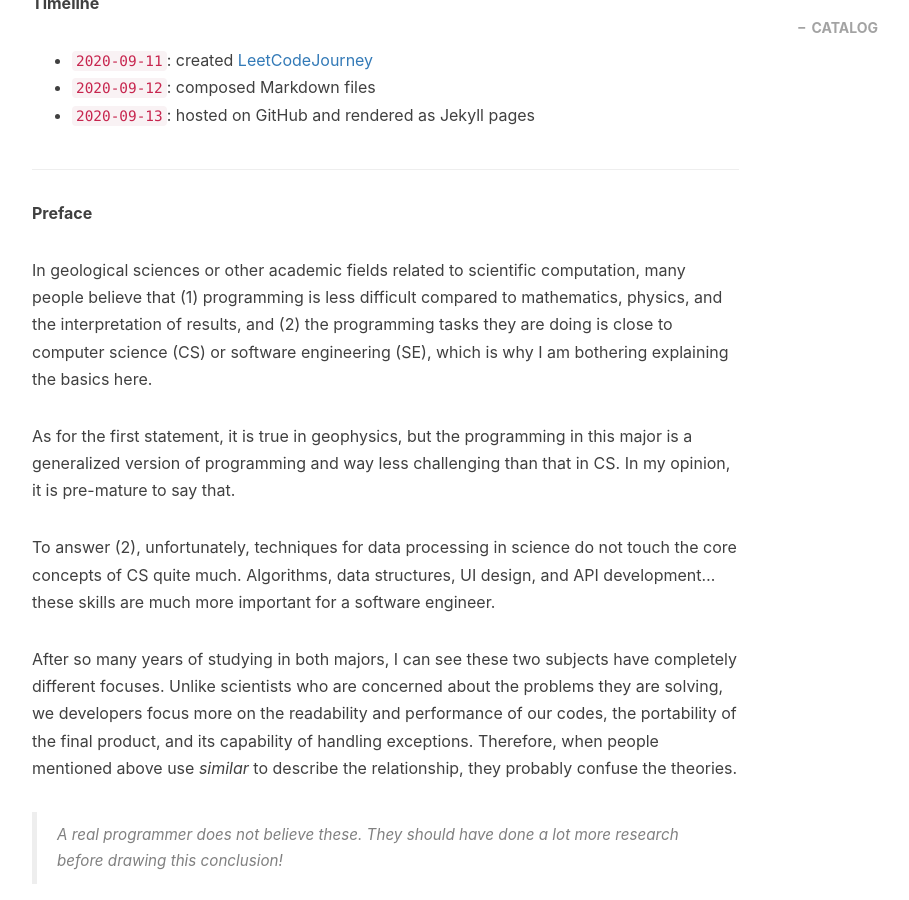
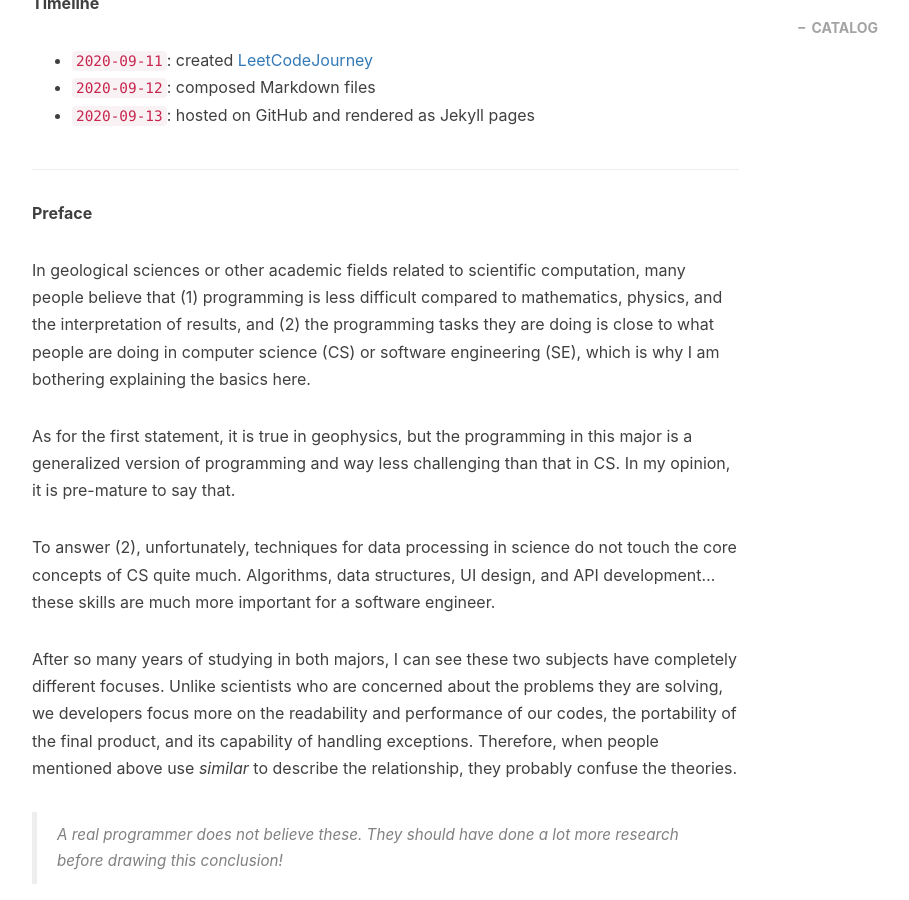
Before and after one commit to gengyu89/gengyu89.github.io, a Jekyll site: the page built from _posts/2020-09-13-leetcode-journey.markdown, in a window 1280 px wide and 900 px high, scrolled down 643 px. Shown: the whole window, without its empty margins (233-1142 px from the left). Built offline with Jekyll 4.4.1, drawn with Linux system fonts in a browser that asks for light colours; nearby versions of some CDN libraries; comment, search, counter and statistics services are not loaded.

Commit message:
highly insultive

```diff
--- a/_posts/2020-09-13-leetcode-journey.markdown
+++ b/_posts/2020-09-13-leetcode-journey.markdown
@@ -23,7 +23,7 @@ tags:
 
 **Preface**
 
-In geological sciences or other academic fields related to scientific computation, many people believe that (1) programming is less difficult compared to mathematics, physics, and the interpretation of results, and (2) the programming tasks they are doing is close to computer science (CS) or software engineering (SE), which is why I am bothering explaining the basics here.
+In geological sciences or other academic fields related to scientific computation, many people believe that (1) programming is less difficult compared to mathematics, physics, and the interpretation of results, and (2) the programming tasks they are doing is close to what people are doing in computer science (CS) or software engineering (SE), which is why I am bothering explaining the basics here.
 
 As for the first statement, it is true in geophysics, but the programming in this major is a generalized version of programming and way less challenging than that in CS. In my opinion, it is pre-mature to say that.
 
```
